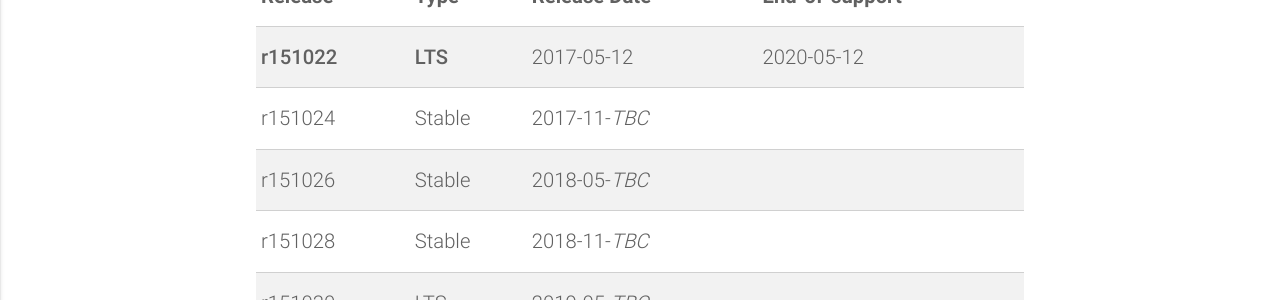
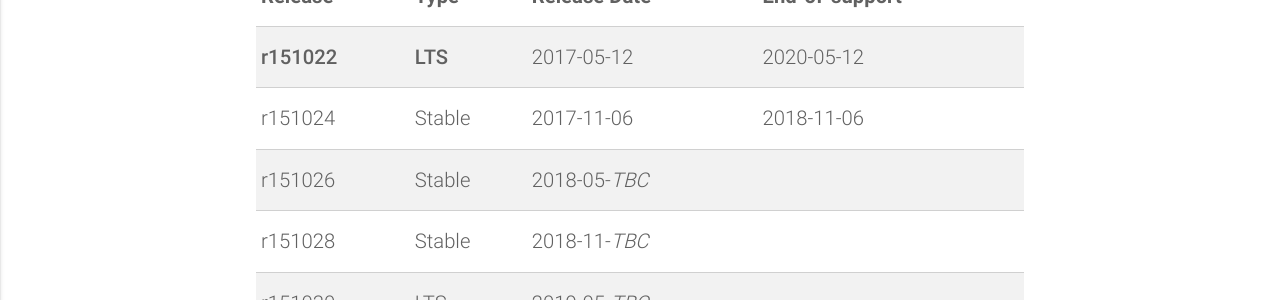
Before and after one commit to omniosorg/omniosorg.github.io, a Jekyll site: the page built from schedule.md, in a window 1280 px wide and 900 px high, scrolled down 537 px. Shown: the part 359-659 px from the top of the window. Built offline with Jekyll 4.4.1, drawn with Linux system fonts in a browser that asks for light colours.

Commit message:
release date for r24 is fixed

```diff
--- a/schedule.md
+++ b/schedule.md
@@ -27,7 +27,7 @@ In the table below, currently supported releases are **emboldened**.
 | Release	| Type    | Release Date  | End-of-support
 | -------	| ----    | ------------  | --------------
 | **r151022**	| **LTS** | 2017-05-12    | 2020-05-12
-| r151024	| Stable  | 2017-11-*TBC* |
+| r151024	| Stable  | 2017-11-06    | 2018-11-06
 | r151026	| Stable  | 2018-05-*TBC* |
 | r151028	| Stable  | 2018-11-*TBC* |
 | r151030	| LTS     | 2019-05-*TBC* |
```
